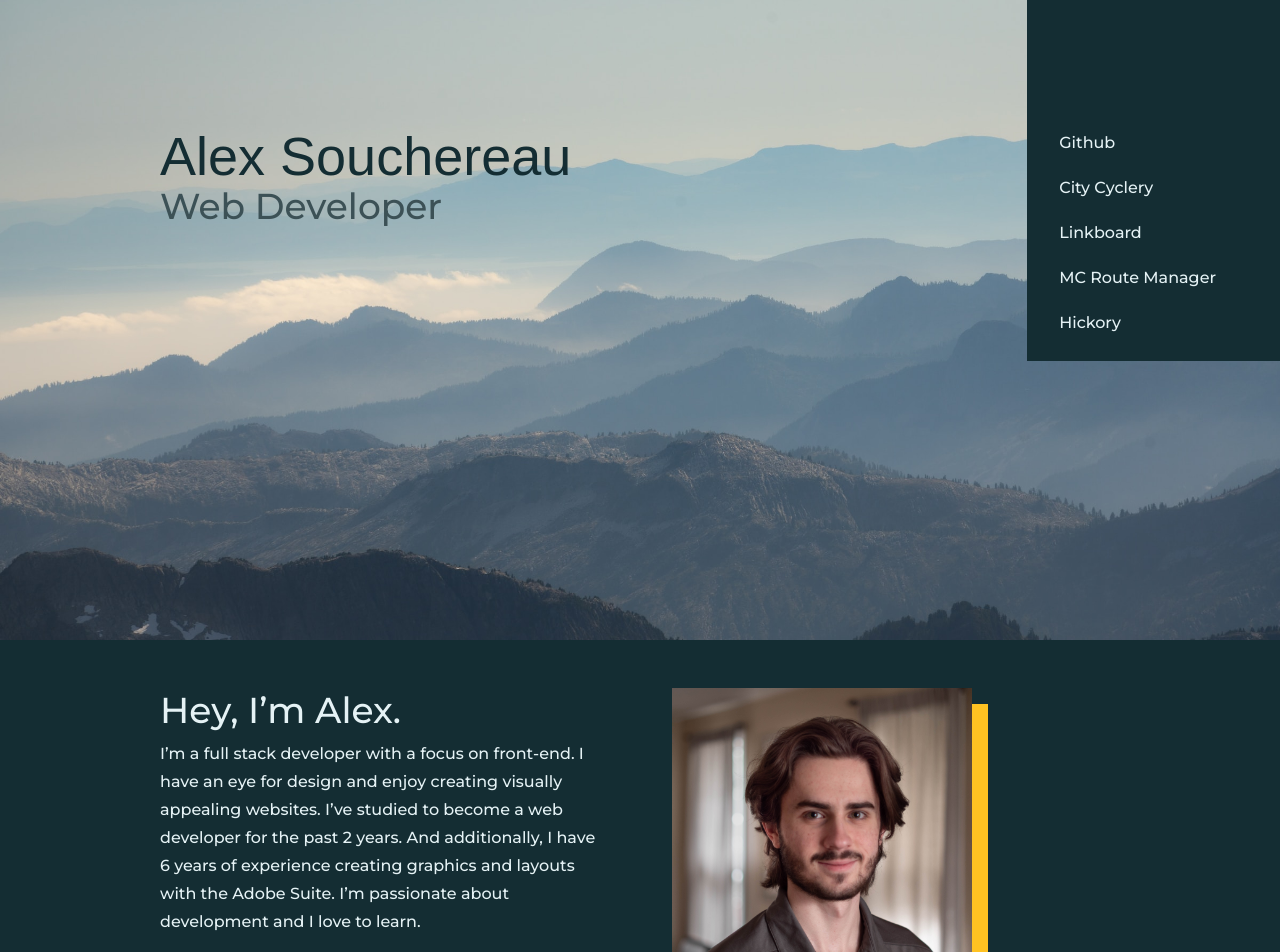
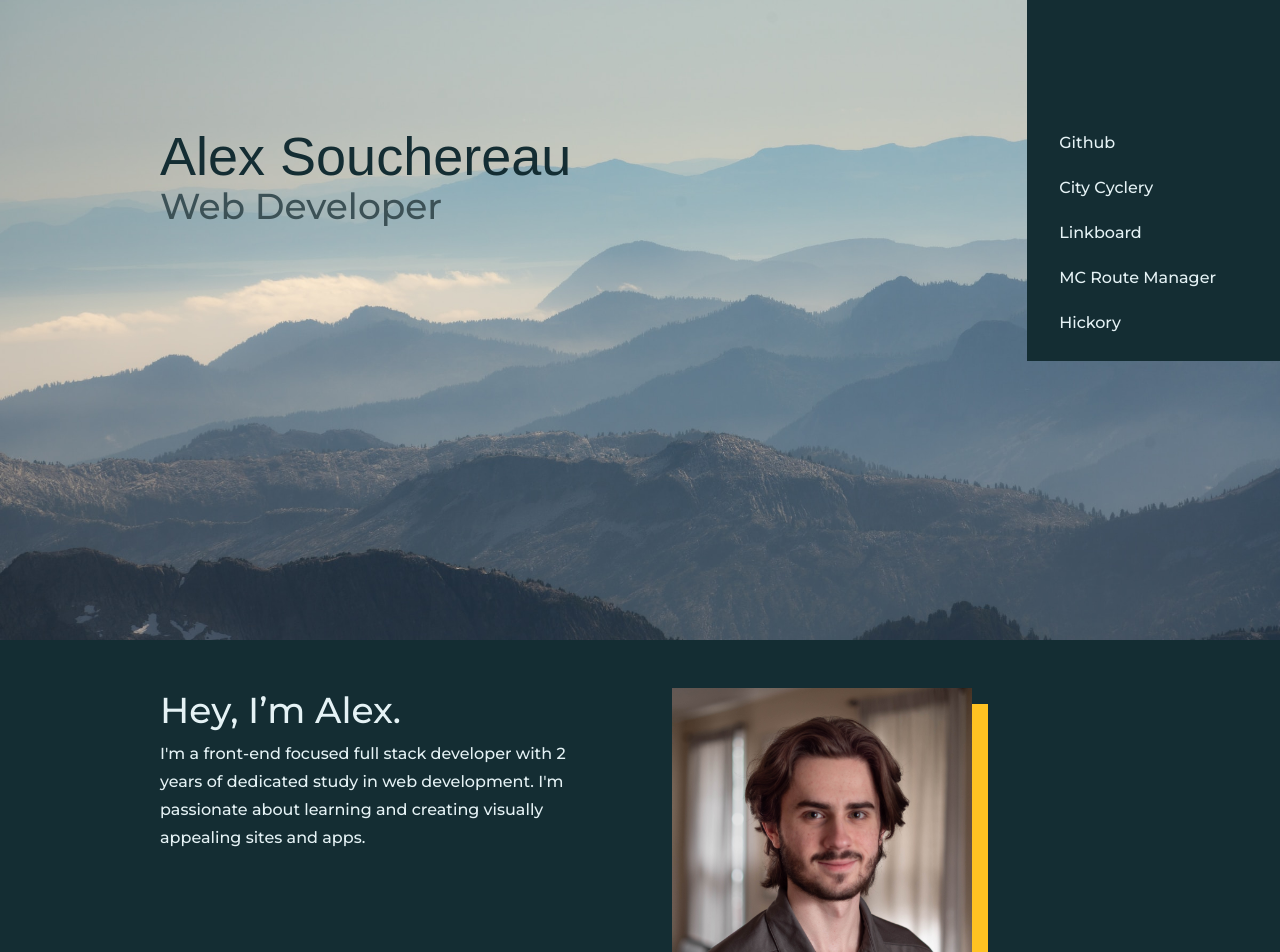
Before and after one commit to aSouchereau/dev.souch.ca, a Next.js app: page / in a window 1280 px wide. Shown: the top 952 px of the page. Built offline with nearby package versions, Linux system fonts and the light colour scheme; a web font is replaced by a local one.

Commit message:
Updated about section content

```diff
--- a/components/AboutSectionComponent.tsx
+++ b/components/AboutSectionComponent.tsx
@@ -4,7 +4,7 @@ export default function AboutSection() {
     return <section id='about'>
         <div className='about-item intro-paragraph'>
             <h2 className='light'>Hey, I’m Alex. </h2>
-            <p className='light'>I’m a full stack developer with a focus on front-end. I have an eye for design and enjoy creating visually appealing websites. I’ve studied to become a web developer for the past 2 years. And additionally, I have 6 years of experience creating graphics and layouts with the Adobe Suite. I’m passionate about development and I love to learn.</p>
+            <p className='light'>I'm a front-end focused full stack developer with 2 years of dedicated study in web development. I'm passionate about learning and creating visually appealing sites and apps.</p>
         </div>
         <div className='about-item image-wrapper'>
             <Image src="/images/portrait.jpg" alt="Picture of Me" loading='lazy' width={300} height={300}/>
```
